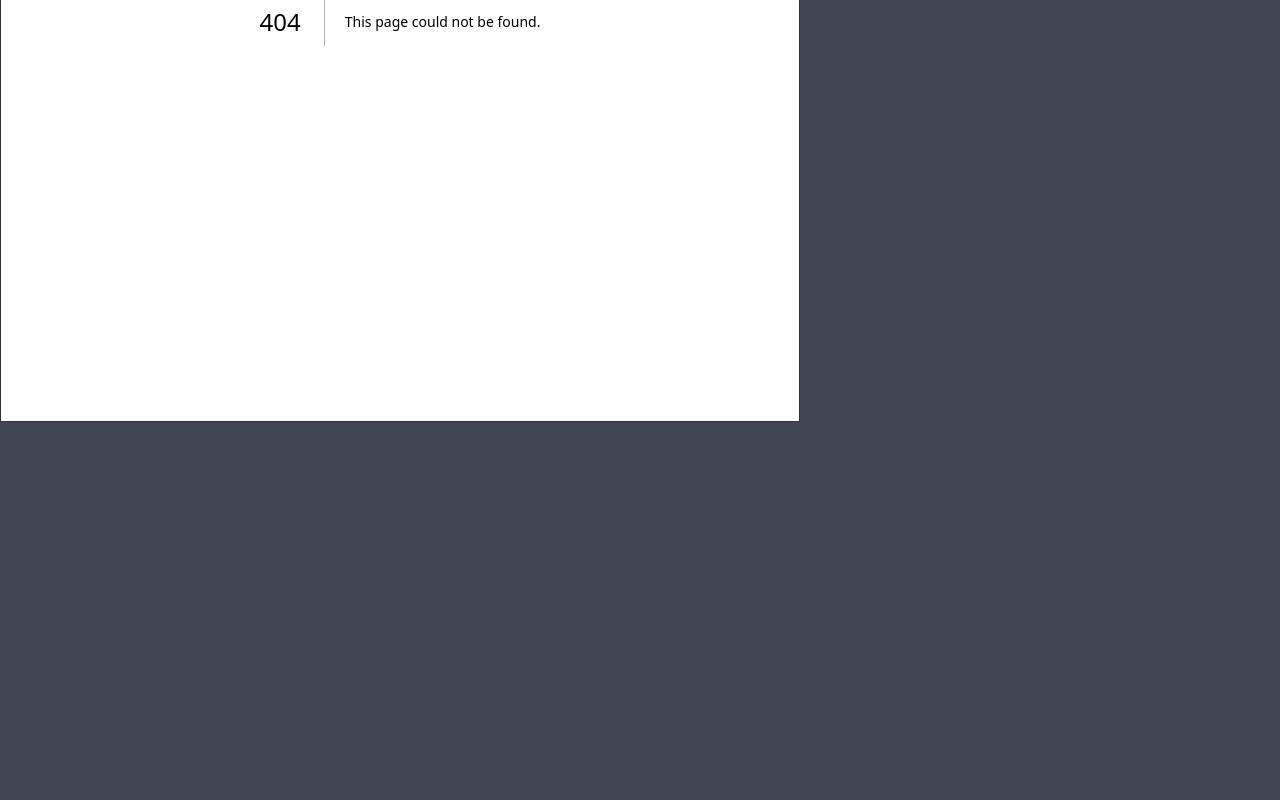
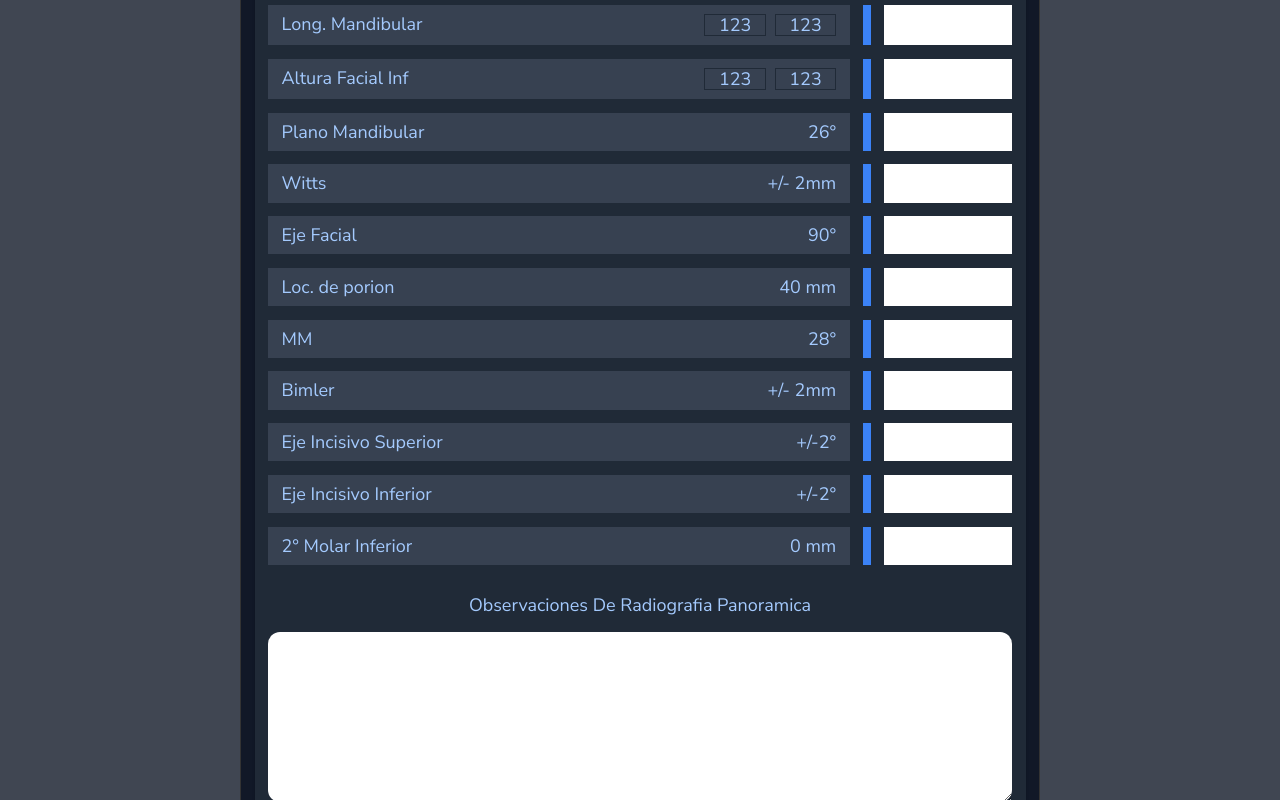
Before and after one commit to den-velez/orthodx, a Next.js app: page /patients/2/cephalometry in a window 1280 px wide. Before the commit this address had no page. Shown: the part 380-1180 px from the top of the page. Before the commit the page ends 802 px from the top, so only its background shows below. Built offline with nearby package versions, Linux system fonts and the light colour scheme.

Commit message:
OD-25 add cephalometry page

```diff
--- /dev/null
+++ b/src/app/patients/[id]/cephalometry/page.tsx
@@ -0,0 +1,78 @@
+import { ButtonComponent } from "@/components";
+import { CEPHALOMETRY_ITEMS } from "@/constants/contants";
+import { TCephalometryItem } from "@/interfaces/valorations.interface";
+
+function CephalometryItem({
+  label,
+  rangeLabel,
+  rangeMin,
+  rangeMax,
+}: TCephalometryItem) {
+  return (
+    <div className='flex gap-3 text-small sm:text-body'>
+      <div
+        className='flex justify-between px-3 py-2 flex-grow bg-bgDark-070 text-txtBrand-secondary
+      '>
+        <span>{label}</span>
+        {rangeLabel && <span>{rangeLabel}</span>}
+        {!rangeLabel && (
+          <div className='flex gap-2'>
+            <span className='px-1 sm:px-3 border border-bgDark-080'>
+              {rangeMin}
+            </span>
+            <span className='px-1 sm:px-3 border border-bgDark-080'>
+              {rangeMax}
+            </span>
+          </div>
+        )}
+      </div>
+      <div className='w-[20%] flex gap-3 justify-between'>
+        <div className='w-2 h-full bg-txtBrand-primary'></div>
+        <input
+          type='text'
+          className='bg-light-100 w-full text-center text-h5'
+        />
+      </div>
+    </div>
+  );
+}
+
+export default function Cephalometry() {
+  return (
+    <>
+      <div className='px-3 pt-6 pb-[60px] bg-bgDark-080 shadow rounded-[12px]'>
+        <h3 className='text-h4 text-txtLight-100 text-center'>
+          Analisis Radiograficos
+        </h3>
+        <h4 className='my-3 text-h4 text-txtBrand-secondary text-center'>
+          Cefalometría
+        </h4>
+        <form action='' className=' grid gap-3'>
+          <p></p>
+          {CEPHALOMETRY_ITEMS.map((item, index) => (
+            <CephalometryItem key={index} {...item} />
+          ))}
+
+          <div className='mt-3 w-full flex flex-col gap-3'>
+            <label
+              className='w-full text-txtBrand-secondary text-center'
+              htmlFor='observaciones'>
+              Observaciones De Radiografia Panoramica
+            </label>
+            <textarea
+              className='p-3 w-full rounded-[12px] focus:outline-none focus:ring-2 focus:ring-cta-100 focus:ring-opacity-50 text-h5'
+              name='observaciones'
+              id=''
+              rows={6}></textarea>
+          </div>
+        </form>
+      </div>
+      <div className='mt-[60px] h-[60px]'>
+        <ButtonComponent label='Guardar' variant='primary' widthfull />
+      </div>
+      <div className='h-[60px]'>
+        <ButtonComponent label='Siguiente' variant='primary' widthfull />
+      </div>
+    </>
+  );
+}
--- /dev/null
+++ b/src/app/patients/[id]/layout.tsx
@@ -0,0 +1,13 @@
+import { PatientHeaderComponent, FooterComponent } from "@/components";
+
+import { PATIENT_MOCK_VALUE } from "@/constants/contants";
+
+export default function Layout({ children }: { children: React.ReactNode }) {
+  return (
+    <>
+      <PatientHeaderComponent {...PATIENT_MOCK_VALUE} />
+      <main className='px-3 py-6 pb-[60px] bg-bgDark-090'>{children}</main>
+      <FooterComponent type='patient-edit' />
+    </>
+  );
+}
--- a/src/app/patients/[id]/page.tsx
+++ b/src/app/patients/[id]/page.tsx
@@ -23,7 +23,6 @@ export default function Patient({
       <ModalComponent isOpen={searchParams.draw || false}>
         <PatientDrawComponent />
       </ModalComponent>
-      <PatientHeaderComponent {...PATIENT_MOCK_VALUE} />
       <main className='grid gap-6 bg-bgDark-090 px-3 pt-6 pb-[60px]'>
         <section className=' flex flex-col items-center bg-bgDark-080 rounded-[12px] py-6'>
           <h3 className='mb-[60px] text-h3 text-txtLight-100 text-center'>
@@ -64,6 +63,8 @@ export default function Patient({
               label='Valoración'
               variant='primary-dark'
               widthfull
+              anchor
+              anchorUrl='/patients/2/cephalometry'
             />
             <ButtonComponent
               label='Tamaño Dental'
@@ -78,7 +79,6 @@ export default function Patient({
           </div>
         </section>
       </main>
-      <FooterComponent type='patient-edit' />
     </>
   );
 }
--- a/src/constants/contants.ts
+++ b/src/constants/contants.ts
@@ -1,11 +1,69 @@
 import { IPatient } from "@/interfaces/patient.interface";
 import { ITreatment } from "@/interfaces/treatment.interface";
+import { TCephalometryItem } from "@/interfaces/valorations.interface";
 
 export const BTN_STORE_TITLE = "store";
 export const BTN_STORE_LABEL = "comprar";
 
 export const DRAW_DESCRIPTION = "3 Creditos =  1 Trazado + Diagnostico";
 export const DX_DESCRIPTION = "1 Creditos =  1 Diagnostico";
+
+export const CEPHALOMETRY_ITEMS: TCephalometryItem[] = [
+  {
+    label: "NA",
+    rangeLabel: "+/- 2mm",
+  },
+  {
+    label: "Long. Maxilar",
+    rangeLabel: "+/- 2mm",
+  },
+  {
+    label: "Long. Mandibular",
+    rangeMin: 123,
+    rangeMax: 123,
+  },
+  {
+    label: "Altura Facial Inf",
+    rangeMin: 123,
+    rangeMax: 123,
+  },
+  {
+    label: "Plano Mandibular",
+    rangeLabel: "26°",
+  },
+  {
+    label: "Witts",
+    rangeLabel: "+/- 2mm",
+  },
+  {
+    label: "Eje Facial",
+    rangeLabel: "90°",
+  },
+  {
+    label: "Loc. de porion",
+    rangeLabel: "40 mm",
+  },
+  {
+    label: "MM",
+    rangeLabel: "28°",
+  },
+  {
+    label: "Bimler",
+    rangeLabel: "+/- 2mm",
+  },
+  {
+    label: "Eje Incisivo Superior",
+    rangeLabel: "+/-2°",
+  },
+  {
+    label: "Eje Incisivo Inferior",
+    rangeLabel: "+/-2°",
+  },
+  {
+    label: "2° Molar Inferior",
+    rangeLabel: "0 mm",
+  },
+];
 
 export const PRODUCT_MOCK = [
   { id: 1, title: "3 creditos", price: 200 },
--- a/tailwind.config.ts
+++ b/tailwind.config.ts
@@ -9,6 +9,9 @@ const config: Config = {
   ],
   theme: {
     extend: {
+      screens: {
+        sm: "440px",
+      },
       fontSize: {
         h1: ["3rem", { lineHeight: "3.125rem" }],
         h2: ["2.5rem", { lineHeight: "2.625rem" }],
```
Also changed, not shown: src/interfaces/valorations.interface.ts (+7 -0 lines).
